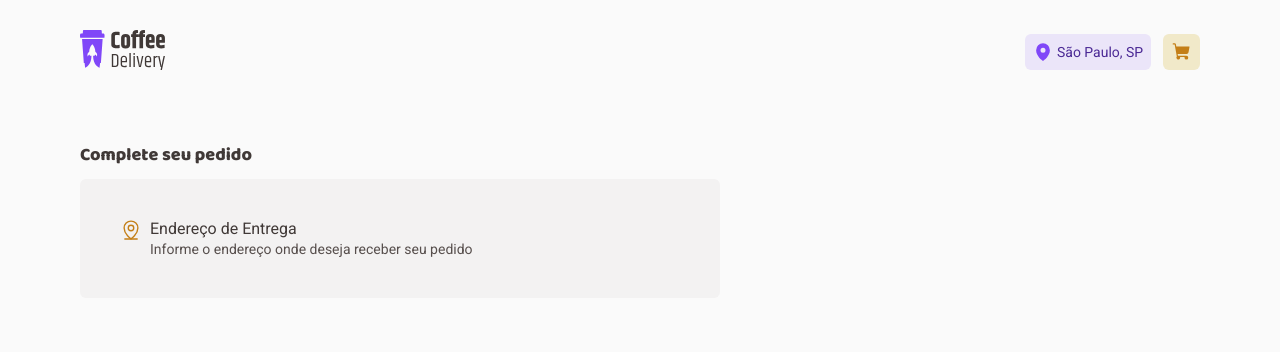
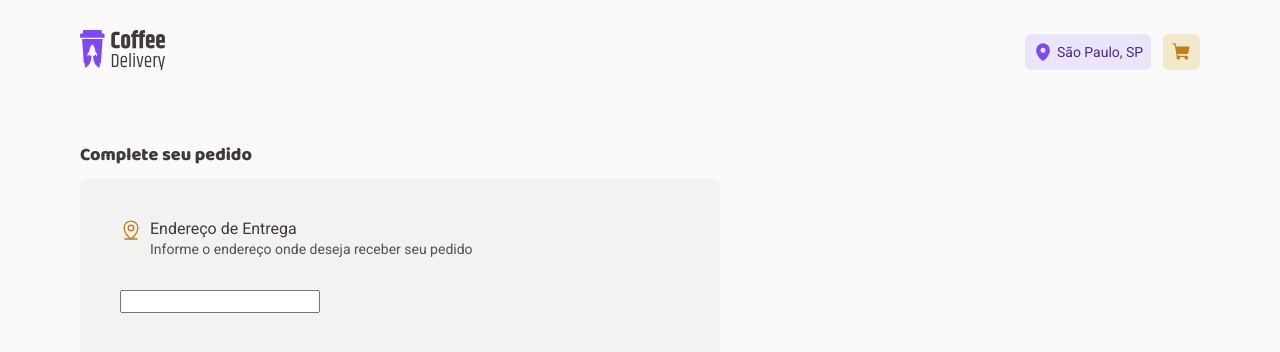
Before and after one commit to felipe-gomes-vicente/coffee-delivery, a React (Vite) app: page /completeOrder in a window 1280 px wide. Shown: the top 352 px of the page. Built offline with nearby package versions, Linux system fonts and the light colour scheme.

Commit message:
component AddressForm

```diff
--- /dev/null
+++ b/src/pages/CompleteOrder/components/CompleteOrderForm/AddressForm.tsx
@@ -0,0 +1,9 @@
+import { AddressFormContainer } from "./styles";
+
+export function AddressForm() {
+  return (
+    <AddressFormContainer>
+      <input type="text" />
+    </AddressFormContainer>
+  )
+}
--- a/src/pages/CompleteOrder/components/CompleteOrderForm/index.tsx
+++ b/src/pages/CompleteOrder/components/CompleteOrderForm/index.tsx
@@ -5,6 +5,7 @@ import { TitleText } from "../../../../components/Typography";
 import { useTheme } from "styled-components";
 
 import { CompleteOrderFormContainer, FormSectionContainer } from "./styles";
+import { AddressForm } from "./AddressForm";
 
 export function CompleteOrderForm() {
   const { colors } = useTheme();
@@ -20,6 +21,8 @@ export function CompleteOrderForm() {
           subtitle="Informe o endereço onde deseja receber seu pedido"
           icon={<MapPinLine color={colors["brand-yellow-dark"]} size={22} />}
         />
+
+        <AddressForm />
       </FormSectionContainer>
     </CompleteOrderFormContainer>
   )
```
